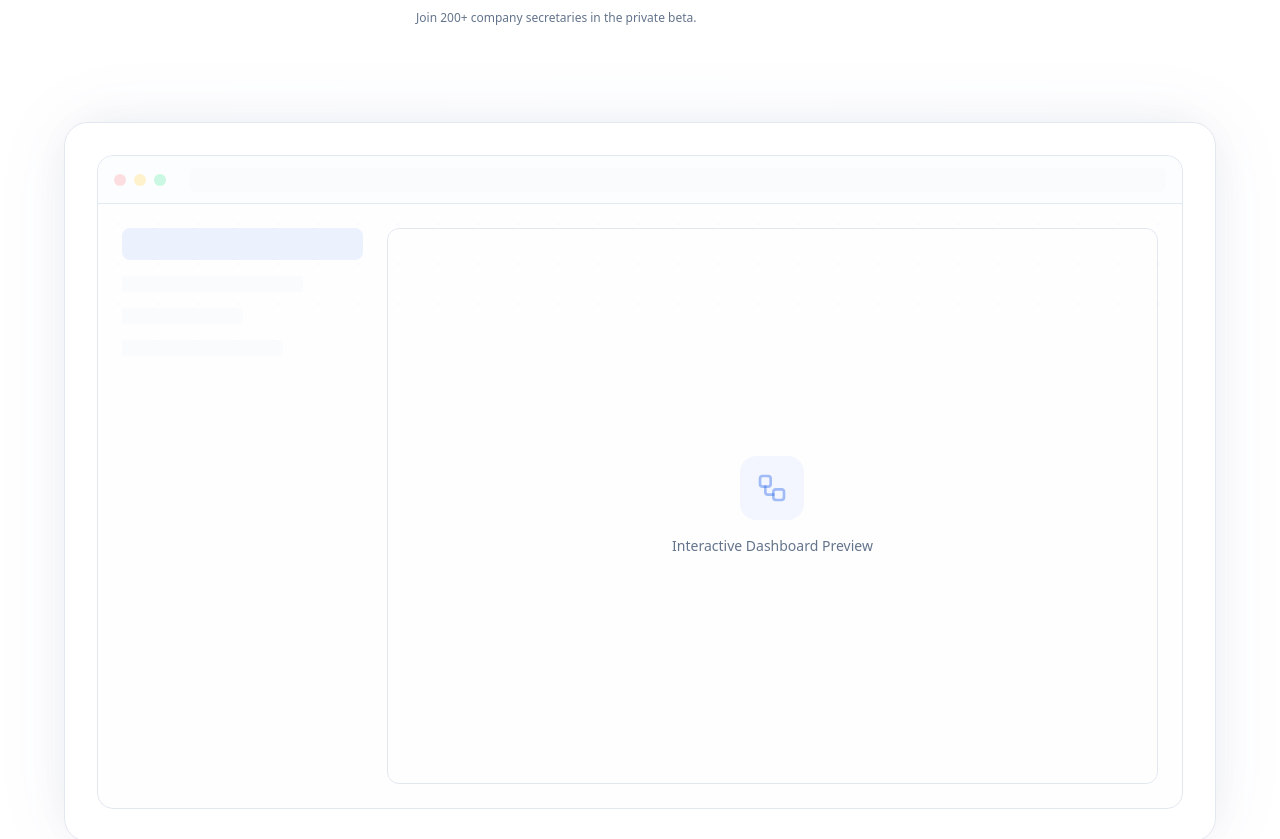
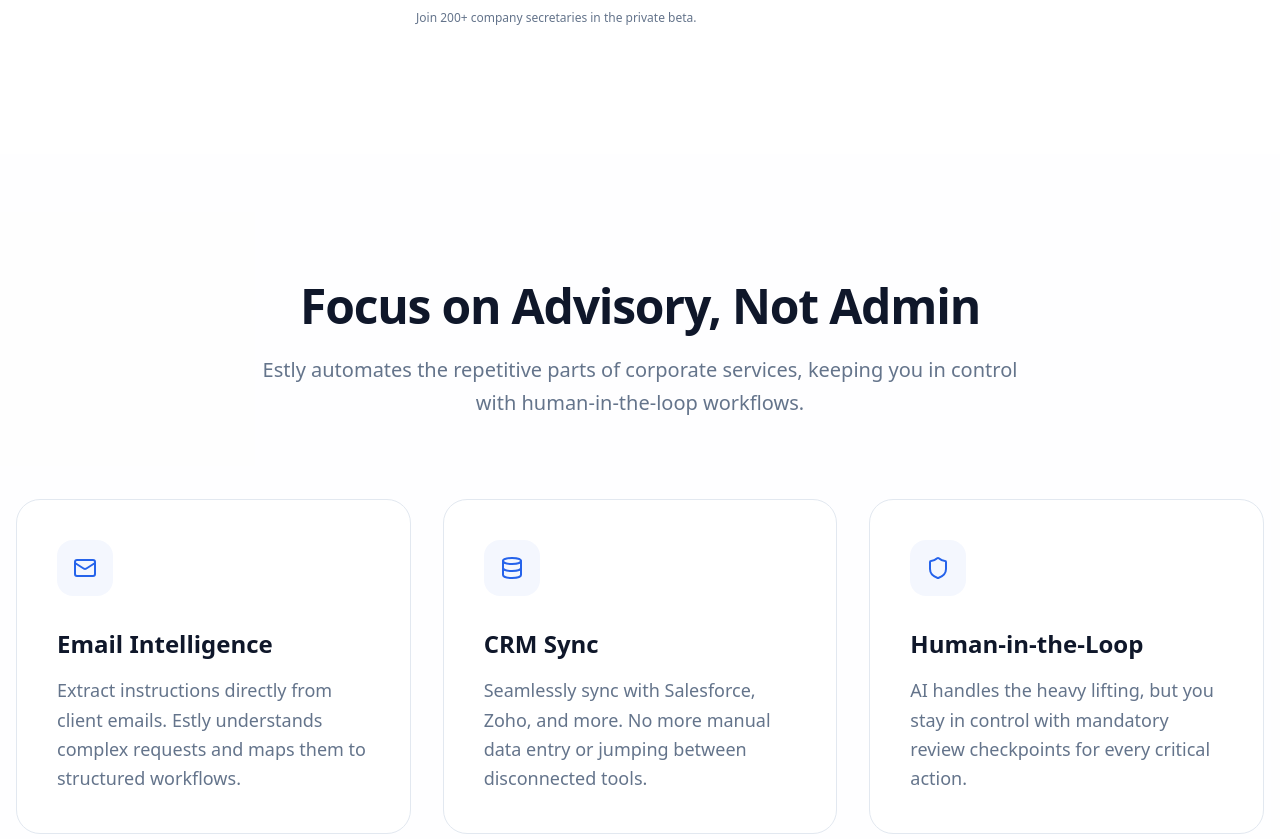
Before and after one commit to onehanddev/estly-landing, a Next.js app: page / in a window 1280 px wide. Shown: the part 805-1644 px from the top of the page. Built offline with nearby package versions, Linux system fonts and the light colour scheme.

Commit message:
Remove Connect section and Interactive Dashboard Preview

```diff
--- a/app/page.tsx
+++ b/app/page.tsx
@@ -5,16 +5,10 @@
 import {
   Shield,
   Mail,
-  Users,
   Zap,
   Workflow,
   CheckCircle,
-  ArrowRight,
-  Database,
-  Search,
-  MessageSquare,
-  Lock,
-  ExternalLink
+  Database
 } from "lucide-react";
 import WaitlistForm from "@/components/WaitlistForm";
 import { cn } from "@/lib/utils";
@@ -106,45 +100,6 @@
               className="flex flex-col items-center justify-center gap-4"
             >
               <WaitlistForm />
-            </motion.div>
-
-            <motion.div
-              initial={{ opacity: 0, scale: 0.95 }}
-              animate={{ opacity: 1, scale: 1 }}
-              transition={{ duration: 1, delay: 0.4 }}
-              className="mt-24 relative max-w-6xl mx-auto"
-            >
-              <div className="absolute -inset-2 bg-gradient-to-r from-primary/20 via-blue-500/20 to-primary/20 rounded-[2.5rem] blur-2xl opacity-20" />
-              <div className="relative bg-background border border-border/50 rounded-3xl shadow-[0_0_50px_-12px_rgba(0,0,0,0.1)] overflow-hidden aspect-[16/10] flex items-center justify-center p-4 md:p-8">
-                {/* Mockup Placeholder */}
-                <div className="w-full h-full rounded-2xl border border-border/50 bg-muted/20 flex flex-col relative overflow-hidden">
-                  <div className="h-12 border-b border-border/50 flex items-center px-4 gap-2 bg-muted/40">
-                    <div className="w-3 h-3 rounded-full bg-red-400/20" />
-                    <div className="w-3 h-3 rounded-full bg-yellow-400/20" />
-                    <div className="w-3 h-3 rounded-full bg-green-400/20" />
-                    <div className="flex-1 ml-4 h-6 rounded-md bg-muted/50" />
-                  </div>
-                  <div className="flex-1 p-6 relative">
-                    <div className="absolute inset-0 bg-grid opacity-[0.03]" />
-                    <div className="grid grid-cols-12 gap-6 h-full">
-                      <div className="col-span-3 space-y-4">
-                        <div className="h-8 rounded-lg bg-primary/10 w-full animate-pulse" />
-                        <div className="h-4 rounded bg-muted/50 w-3/4" />
-                        <div className="h-4 rounded bg-muted/50 w-1/2" />
-                        <div className="h-4 rounded bg-muted/50 w-2/3" />
-                      </div>
-                      <div className="col-span-9 rounded-xl border border-border/50 bg-background/50 flex items-center justify-center">
-                        <div className="flex flex-col items-center gap-4">
-                          <div className="w-16 h-16 rounded-2xl bg-primary/5 flex items-center justify-center">
-                            <Workflow className="w-8 h-8 text-primary/40" />
-                          </div>
-                          <p className="text-sm font-medium text-muted-foreground">Interactive Dashboard Preview</p>
-                        </div>
-                      </div>
-                    </div>
-                  </div>
-                </div>
-              </div>
             </motion.div>
           </div>
         </section>
@@ -257,7 +212,7 @@
       {/* Footer */}
       <footer className="py-16 border-t border-border/50">
         <div className="container mx-auto px-4">
-          <div className="grid grid-cols-1 md:grid-cols-4 gap-12 mb-16">
+          <div className="grid grid-cols-1 md:grid-cols-3 gap-12 mb-16">
             <div className="col-span-1 md:col-span-2">
               <div className="flex items-center gap-2 mb-6">
                 <div className="w-8 h-8 bg-primary rounded-lg flex items-center justify-center">
@@ -276,14 +231,6 @@
                 <li><a href="#features" className="hover:text-foreground transition-colors">Features</a></li>
                 <li><a href="#how-it-works" className="hover:text-foreground transition-colors">How it Works</a></li>
                 <li><a href="#waitlist" className="hover:text-foreground transition-colors">Beta Access</a></li>
-              </ul>
-            </div>
-            <div>
-              <h4 className="font-bold mb-6">Connect</h4>
-              <ul className="space-y-4 text-sm text-muted-foreground">
-                <li><a href="#" className="hover:text-foreground transition-colors flex items-center gap-2">Twitter <ExternalLink className="w-3 h-3" /></a></li>
-                <li><a href="#" className="hover:text-foreground transition-colors flex items-center gap-2">LinkedIn <ExternalLink className="w-3 h-3" /></a></li>
-                <li><a href="#" className="hover:text-foreground transition-colors">Contact Support</a></li>
               </ul>
             </div>
           </div>
```
